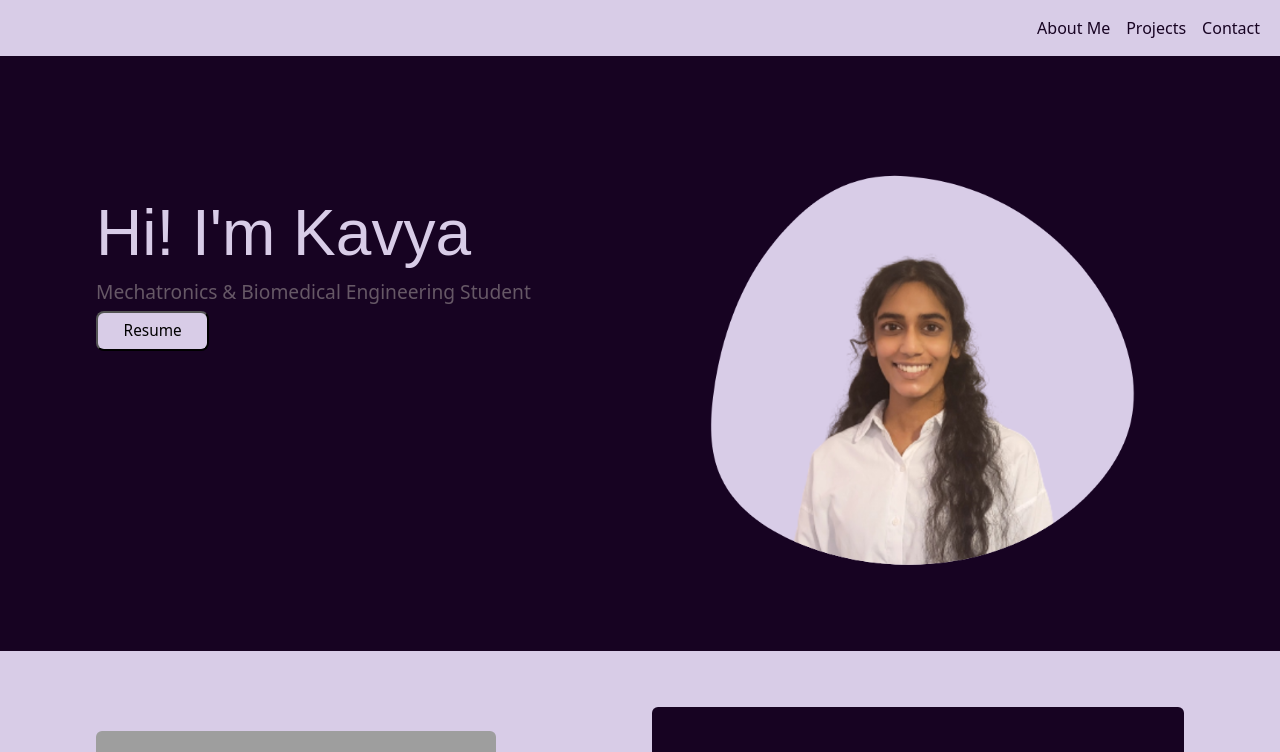
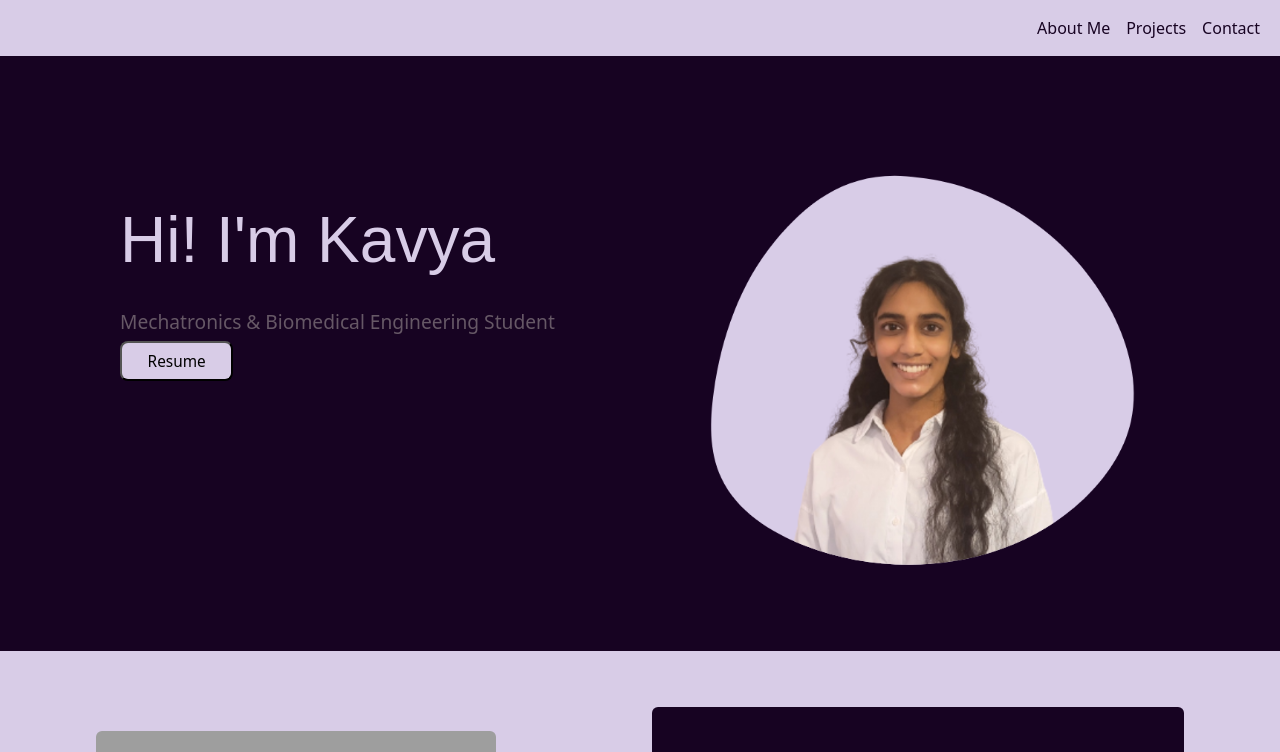
Before and after one commit to kavash11/kavash11.github.io, a plain HTML site: page index.html in a window 1280 px wide. Shown: the top 752 px of the page. Drawn offline with nearby package versions, Linux system fonts and the light colour scheme; grey boxes are pictures that could not be loaded.

Commit message:
changed header

```diff
--- a/index.html
+++ b/index.html
@@ -52,8 +52,9 @@
       <div class="mx-5 px-5">
         <div class="row row-cols-2 gx-5">
 
-          <div class="col-header">
-            <h1 style="font-family:Arial; font-size:5vw; color:#d8cce7; padding-top:2vw;">Hi! I'm Kavya</h1>
+          <div class="col-header ps-5">
+            <h1 style="font-family:Arial; font-size:5vw; color:#d8cce7; padding-top:2.5vw;">Hi! I'm Kavya</h1>
+            <br>
             <h3 style="color:#665866; font-size:1.5vw;">Mechatronics & Biomedical Engineering Student</h1>
             <a href="/files/Kavya_Sundaresan_Resume.pdf" style = "text-decoration:none;" target="_blank"> <!--resume button-->
               <button class="btn-light" type="button" href="" target="_blank">Resume</button>
```
